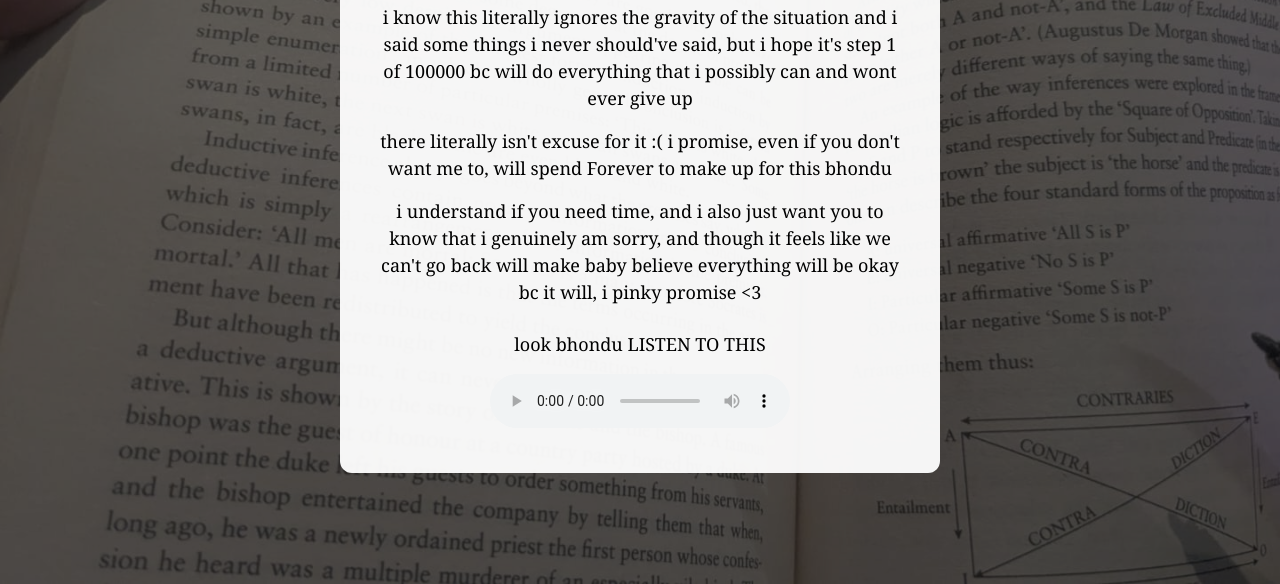
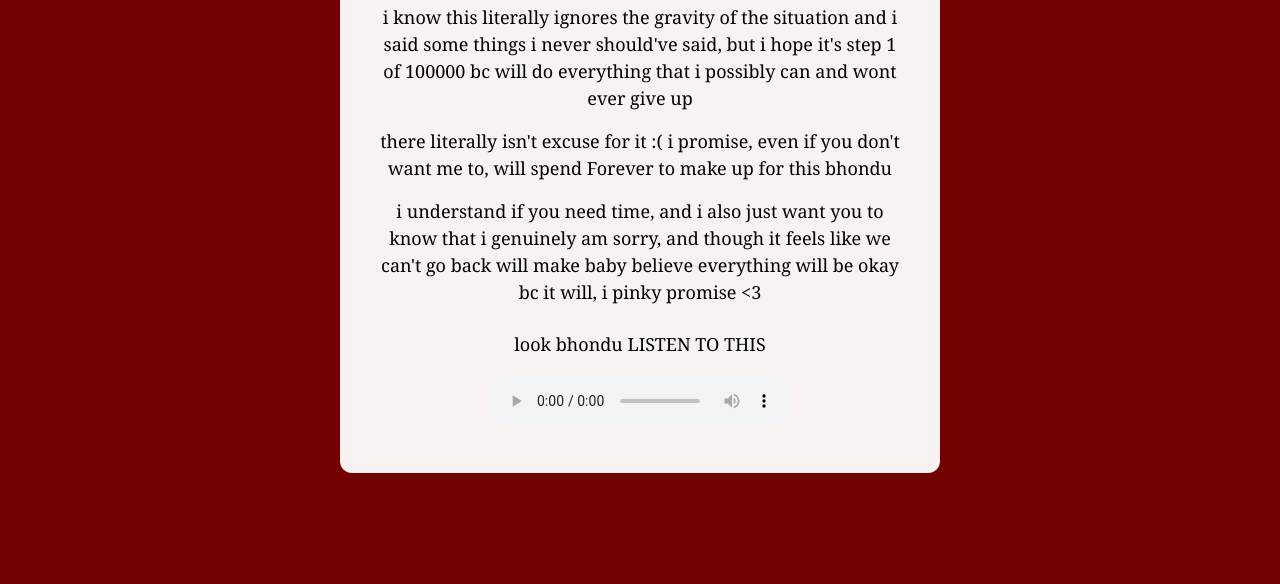
Before and after one commit to aditanshu05/bhondu, a plain HTML site: page index.html in a window 1280 px wide. Shown: the part 216-800 px from the top of the page. Drawn offline with Linux system fonts and the light colour scheme.

Commit message:
Update index.html

```diff
--- a/index.html
+++ b/index.html
@@ -1,6 +1,9 @@
 <!DOCTYPE html>
 <html lang="en">
 <head>
+    <style>
+  body { background: red !important; }
+</style>
     <meta charset="UTF-8">
     <title>my special girl</title>
     <link rel="stylesheet" href="style.css">
```
